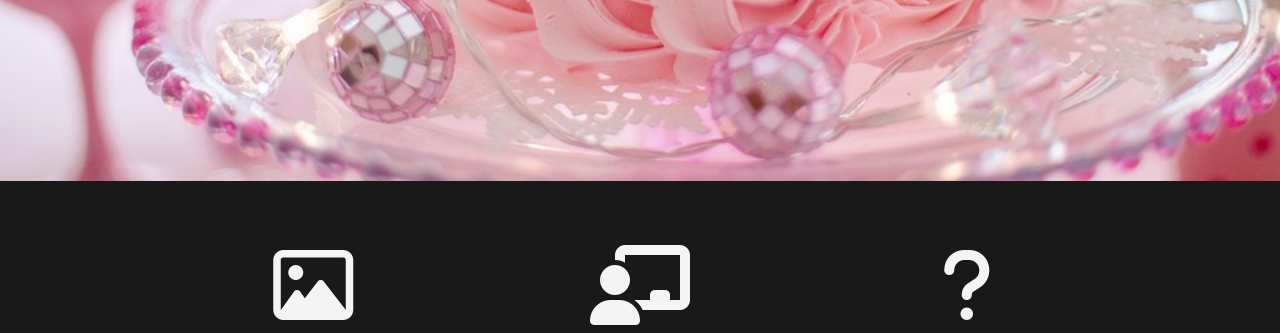
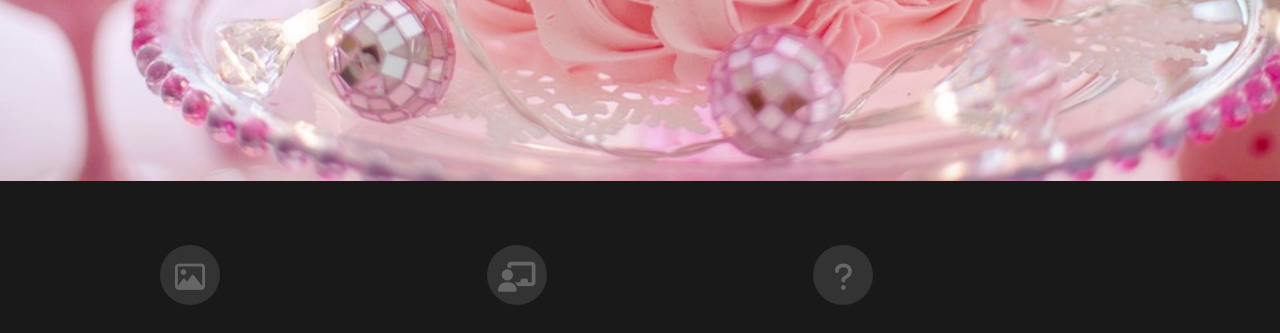
Before and after one commit to TonderaiChinya/kukies_cakes_website, a plain HTML site: page index.html in a window 1280 px wide. Shown: the part 619-952 px from the top of the page. Drawn offline with Linux system fonts and the light colour scheme.

Commit message:
edited home icons

```diff
--- a/css/home.css
+++ b/css/home.css
@@ -69,10 +69,49 @@ a {
   text-align: center;
 }
 
-.container a:hover {
-  color: rgb(255, 121, 215);
+.services .container a {
+  position: relative;
+  display: block;
+  width: 60px;
+  height: 60px;
+  text-align: center;
+  line-height: 63px;
+  background: #333;
+  border-radius: 50%;
+  font-size: 30px;
+  color: #666;
+  transition: 0.5s;
+}
+
+.services .container a::before {
+  content: "";
+  position: absolute;
+  top: 0;
+  left: 0;
+  width: 100%;
+  height: 100%;
+  border-radius: 50%;
+  background: #009603;
+  transition: 0.5s;
+  transform: scale(0.9);
+  z-index: -1;
+}
+
+.services .container a:hover::before {
+  transform: scale(1.1);
+  box-shadow: 0 0 15px #009603;
+}
+
+.services .container a:hover {
+  color: #009603;
+  box-shadow: 0 0 5px #009603;
+  text-shadow: 0 0 5px #009603;
+}
+
+/* .container a:hover {
+  color:#009603;
   transition: all 1000ms ease-in-out;
-}
+} */
 
 .grid-3 {
   margin: auto;
--- a/index.html
+++ b/index.html
@@ -47,62 +47,35 @@
       <div class="container grid-3 center">
         <div>
           <a href="./gallery.html">
-            <i class="fa fa-picture-o fa-5x"></i>
-            <h3>Gallery</h3></a
-          >
+            <i class="fa fa-picture-o"></i>
+          </a>
+          <!-- <h3>Gallery</h3>
 
           <p>
             Explore our recent works and get an idea of what you can get
-          </p>
+          </p> -->
         </div>
         <div>
           <a href="./contact.html">
-            <i class="fas fa-chalkboard-teacher fa-5x"></i>
-            <h3>Baking Lessons</h3></a
-          >
-
+            <i class="fas fa-chalkboard-teacher"></i>
+          </a>
+          <!-- <h3>Baking Lessons</h3>
           <p>
             Are you keen to learn the secrets of baking?<br />Contact me today
             and get started.
-          </p>
+          </p> -->
         </div>
         <div>
           <a href="./about.html">
-            <i class="fas fa-question fa-5x"></i>
-            <h3>About Us</h3></a
-          >
-
+            <i class="fas fa-question"></i>
+          </a>
+          <!-- <h3>About Us</h3>
           <p>
             Find out more about Kukies Cakes
-          </p>
+          </p> -->
         </div>
       </div>
     </section>
-
-    <!-- About -->
-    <!-- <section class="about bg-light">
-  <div class="container">
-    <div class="grid-2">
-      <div class="center">
-        <img
-        src="./media/kukies logo.png"
-        class="logo"
-        alt="Kukies cakes logo"
-      />
-      </div>
-      <div>
-        <h3>About Us</h3>
-        <p>
-          Lorem ipsum dolor sit amet consectetur, adipisicing elit. Non eos
-          aperiam labore consectetur maiores ea magni exercitationem similique
-          laborum sed, unde, autem vel iure doloribus aliquid. Aspernatur
-          explicabo consectetur consequatur non nesciunt debitis quos alias
-          soluta, ratione, ipsa officia reiciendis.
-        </p>
-      </div>
-    </div>
-  </div>
-</section> -->
 
     <footer id="main-footer">
       <div class="sig">
```
Also changed, not shown: css/styles.css (+2 -46 lines), js/main.js (+0 -9 lines).
